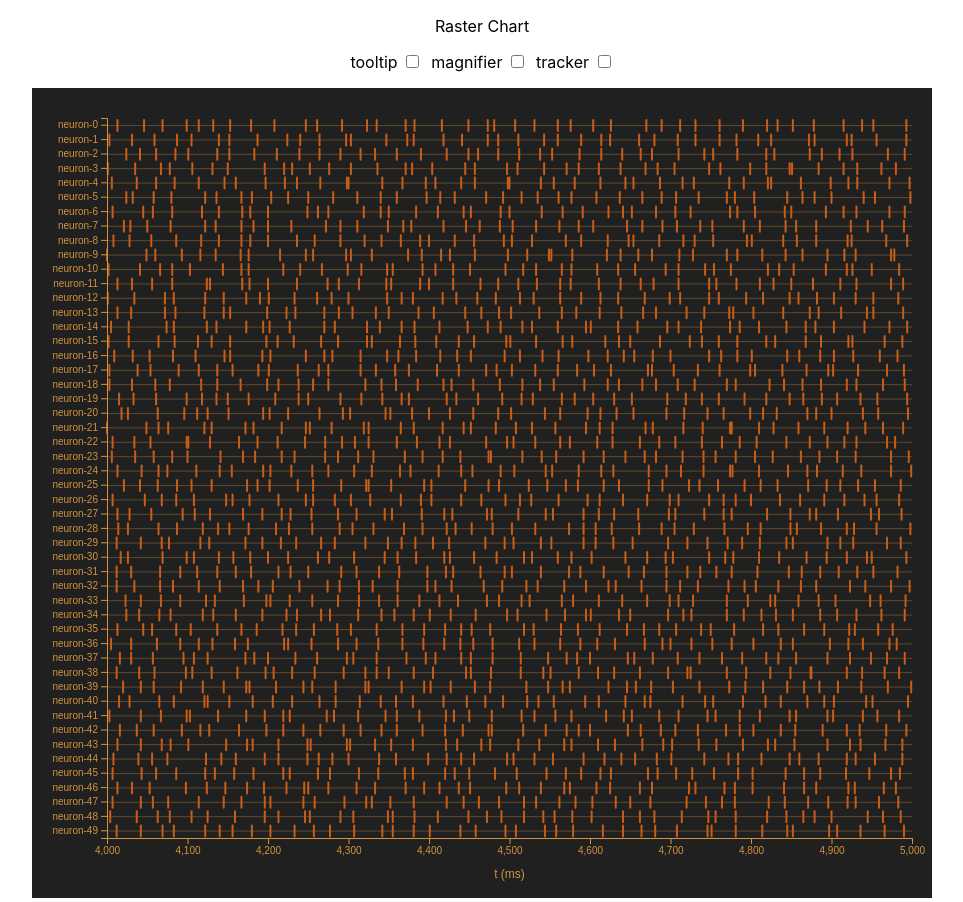
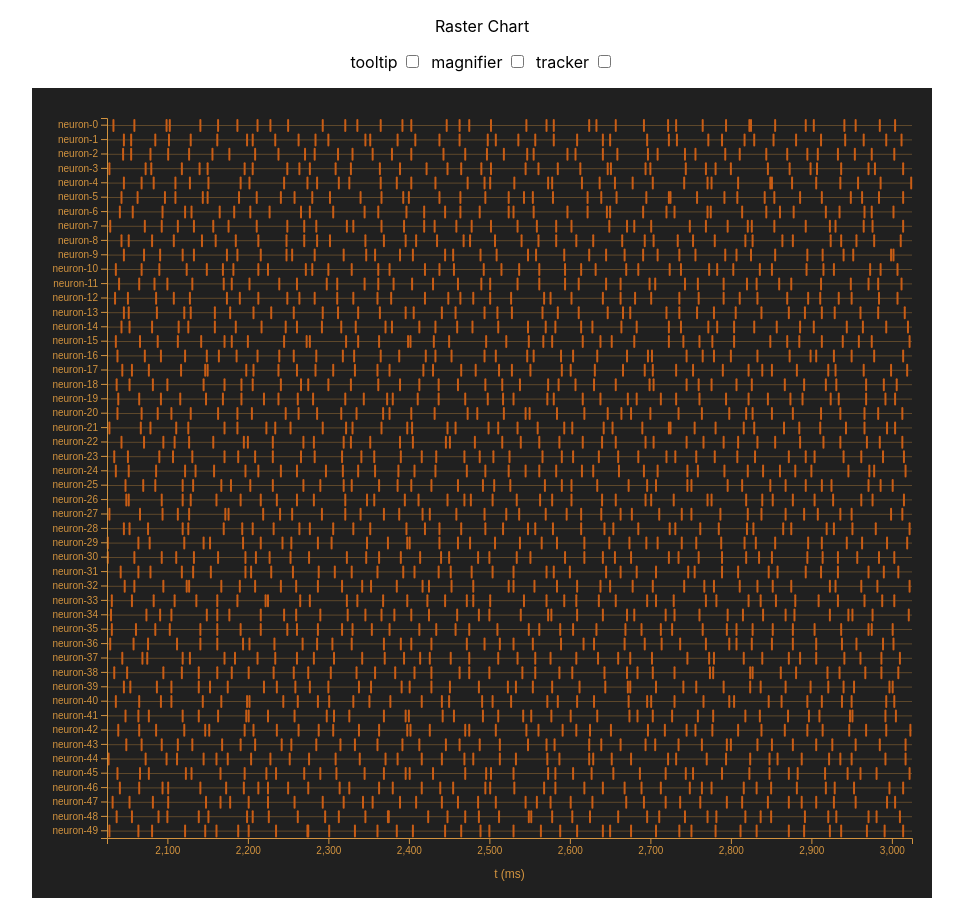
Before and after one commit to robphilipp/stream-charts, a React (Create React App) app: page / in a window 1280 px wide. Shown: the whole page, without its empty margins (158-1121 px from the left). Built offline with nearby package versions, Linux system fonts and the light colour scheme.

Commit message:
checkpoint

```diff
--- a/src/RasterChart.tsx
+++ b/src/RasterChart.tsx
@@ -413,7 +413,7 @@ function RasterChart(props: Props): JSX.Element {
                 svg
                     // select all the spikes and keep only those that are within ±4∆t of the x-position of the mouse
                     .selectAll<SVGSVGElement, MagnifiedDatum>('.spikes-lines')
-                    .filter(datum => inMagnifier(datum , x, 4 * deltaTime) && datum.time > minTime)
+                    .filter(datum => inMagnifier(datum , x, 4 * deltaTime) && datum.time > timeRangeRef.current.start)
                     // supplement the datum with lens transformation information (new x and scale)
                     .each(datum => {datum.lens = barMagnifier(xFrom(datum))})
                     // update each spikes line with it's new x-coordinate and the magnified line-width
--- a/src/RasterChartDriver.tsx
+++ b/src/RasterChartDriver.tsx
@@ -76,7 +76,7 @@ function RasterChartDriver(props: Props): JSX.Element {
 
                     setLiveData(seriesRef.current);
 
-                    if (intervalRef.current && currentTimeRef.current > 15000) {
+                    if (intervalRef.current && currentTimeRef.current > 3000) {
                         clearInterval(intervalRef.current);
                     }
                 },
```
